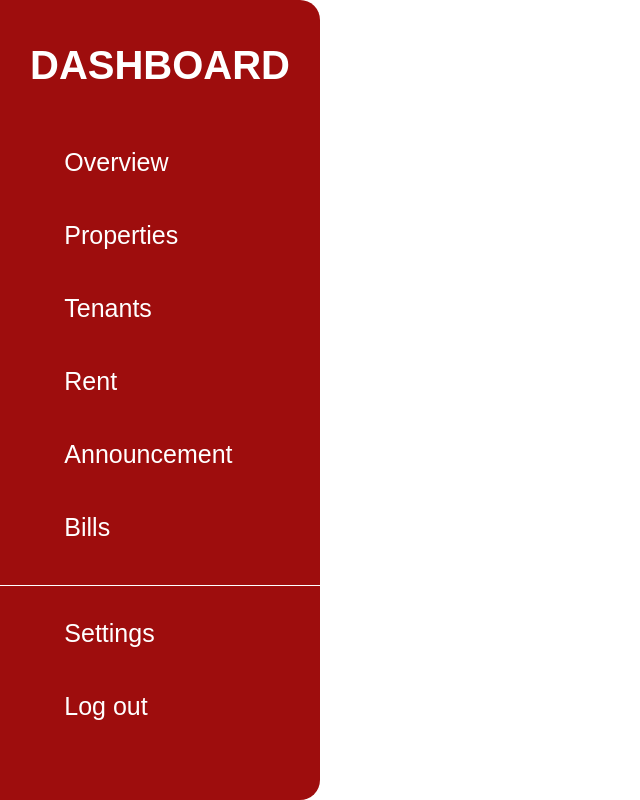
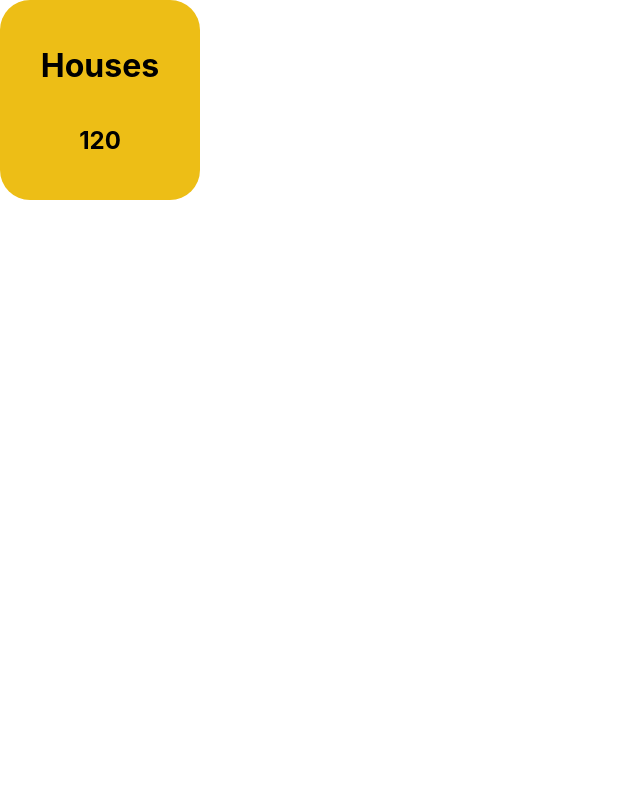
Before and after one commit to RajabKarume/rentRahisiFrontend, a React (Create React App) app: page / in a window 1280 px wide. Shown: the whole page, without its empty margins (0-640 px from the left). Built offline with nearby package versions, Linux system fonts and the light colour scheme.

Commit message:
✨added a Card components

```diff
--- a/src/App.js
+++ b/src/App.js
@@ -1,10 +1,12 @@
 import './App.css';
-import SideBar from './components/sidebar/SideBar';
+import Card from './components/Cards/Card.js';
+// import SideBar from './components/sidebar/SideBar';
 
 function App() {
   return (
     <div className="App">
-      <SideBar/>
+      {/* <SideBar/> */}
+      <Card />
     </div>
   );
 }
--- /dev/null
+++ b/src/components/Cards/Card.css
@@ -0,0 +1,10 @@
+.card-container{
+    background-color: #EDBE16;
+    height: 200px;
+    width: 200px;
+    display: flex;
+    flex-direction: column;
+    align-items: center;
+    justify-content: center;
+    border-radius: 30px;
+}
--- /dev/null
+++ b/src/components/Cards/Card.js
@@ -0,0 +1,17 @@
+import React from "react";
+import './Card.css';
+
+function Card(){
+    return(
+        <div className="card-container">
+            <div className="h1div">
+                <h1>Houses</h1>
+            </div>
+            <div className="h2div">
+                <h2>120</h2>
+            </div>
+        </div>
+    )
+}
+
+export default Card
```
